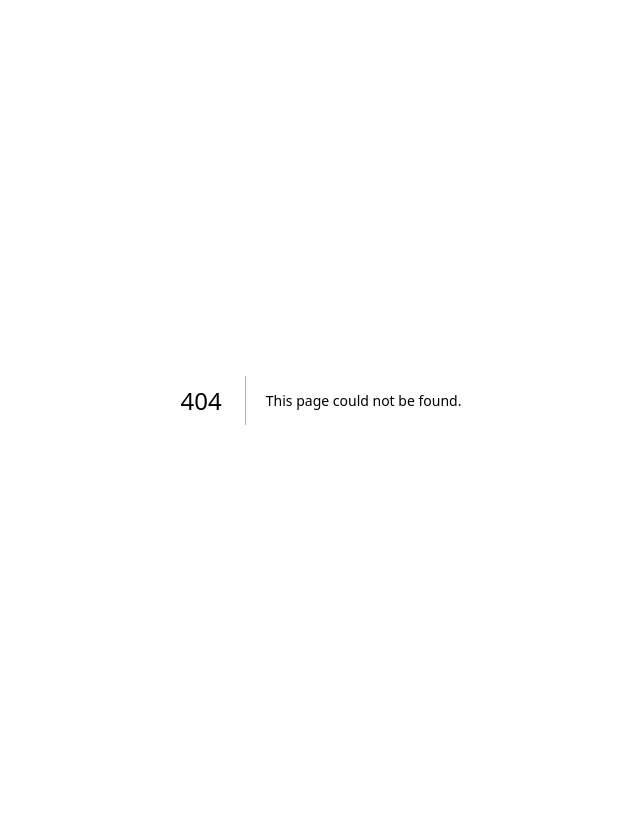
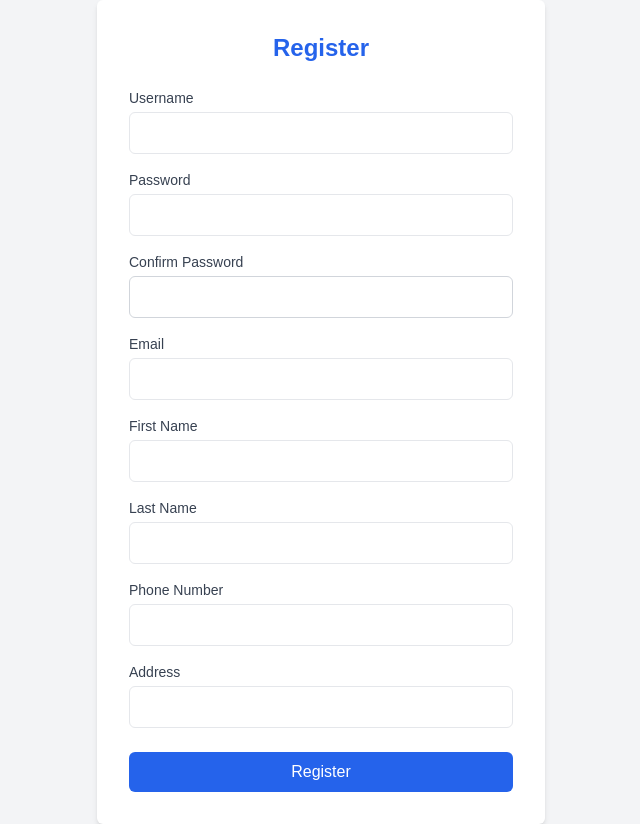
Before and after one commit to yuldan14/astrophile-react, a Next.js app: page /register in a window 1280 px wide. Before the commit this address had no page. Shown: the whole page, without its empty margins (319-959 px from the left). Before the commit the page ends 800 px from the top, so only its background shows below. Built offline with nearby package versions, Linux system fonts and the light colour scheme.

Commit message:
login register

```diff
--- a/src/app/components/Navbar.tsx
+++ b/src/app/components/Navbar.tsx
@@ -1,9 +1,14 @@
-'use client';
-import React, { useEffect } from 'react';
-import Image from 'next/image';
-import feather from 'feather-icons';
+"use client";
+import React, { useEffect } from "react";
+import Image from "next/image";
+import feather from "feather-icons";
+import { useRouter } from "next/navigation";
 
 const Navbar = () => {
+  const router = useRouter();
+  const handleLoginClick = () => {
+    router.push("/login");
+  };
   useEffect(() => {
     // Replace <i data-feather="icon-name"></i> with actual SVGs
     feather.replace(); // This will convert all elements with data-feather attributes to SVGs
@@ -11,33 +16,36 @@ const Navbar = () => {
 
   return (
     <main>
-      <div className='relative items-center h-[5rem] nunito flex justify-center bg-transparent w-[100%]'>
-        <div className='flex top-0 sticky z-10 w-[90%] h-[3.4rem] bg-[#002d64] rounded-3xl text-white'>
-          <div className='w-20% sm:w-[50%] flex'>
+      <div className="relative items-center h-[5rem] nunito flex justify-center bg-transparent w-[100%]">
+        <div className="flex top-0 sticky z-10 w-[90%] h-[3.4rem] bg-[#002d64] rounded-3xl text-white">
+          <div className="w-20% sm:w-[50%] flex">
             <Image
-              className='rounded-[1.4rem] object-cover aspect-square flex h-[3.4rem] w-[3.4rem]'
-              src='/logo1.png'
+              className="rounded-[1.4rem] object-cover aspect-square flex h-[3.4rem] w-[3.4rem]"
+              src="/logo1.png"
               width={50}
               height={50}
-              alt='logo'
+              alt="logo"
             />
-            <h4 className='font-bold h-[100%] hidden sm:flex items-center ml-5 text-sm md:text-md lg:text-lg'>
-              ASTRO<span className='span'>PHILE</span>
+            <h4 className="font-bold h-[100%] hidden sm:flex items-center ml-5 text-sm md:text-md lg:text-lg">
+              ASTRO<span className="span">PHILE</span>
             </h4>
           </div>
-          <div className='w-[100%] items-center'>
-            <ul className='flex justify-around h-[100%] items-center'>
-              <li className='text-[.70rem] sm:text-[.8rem] md:text-[1rem] lg:text-[1rem] hover:text-white cursor-pointer transition-all duration-500 hover:bg-[#3f80cf] p-1 pl-5 pr-5 rounded-3xl'>
+          <div className="w-[100%] items-center">
+            <ul className="flex justify-around h-[100%] items-center">
+              <li className="text-[.70rem] sm:text-[.8rem] md:text-[1rem] lg:text-[1rem] hover:text-white cursor-pointer transition-all duration-500 hover:bg-[#3f80cf] p-1 pl-5 pr-5 rounded-3xl">
                 <a href="#Hero">Home</a>
               </li>
-              <li className='text-[.70rem] sm:text-[.8rem] md:text-[1rem] lg:text-[1rem] hover:text-white cursor-pointer transition-all duration-500 hover:bg-[#3f80cf] p-1 pl-5 pr-5 rounded-3xl'>
+              <li className="text-[.70rem] sm:text-[.8rem] md:text-[1rem] lg:text-[1rem] hover:text-white cursor-pointer transition-all duration-500 hover:bg-[#3f80cf] p-1 pl-5 pr-5 rounded-3xl">
                 <a href="#Product">Product</a>
               </li>
-              <li className='text-[.70rem] sm:text-[.8rem] md:text-[1rem] lg:text-[1rem] hover:text-white cursor-pointer transition-all duration-500 hover:bg-[#3f80cf] p-1 pl-5 pr-5 rounded-3xl'>
+              <li className="text-[.70rem] sm:text-[.8rem] md:text-[1rem] lg:text-[1rem] hover:text-white cursor-pointer transition-all duration-500 hover:bg-[#3f80cf] p-1 pl-5 pr-5 rounded-3xl">
                 <a href="#AboutUs">About Us</a>
               </li>
-              <li className='text-[.70rem] sm:text-[.8rem] md:text-[1rem] lg:text-[1rem] hover:text-white cursor-pointer transition-all duration-500 hover:bg-[#3f80cf] p-1 pl-5 pr-5 rounded-3xl'>
-                <a href="#AboutUs"><i data-feather="log-in" className='w-[18px] h-[18px] sm:w-[24px] sm:h-[24px]'></i></a>
+              <li className="text-[.70rem] sm:text-[.8rem] md:text-[1rem] lg:text-[1rem] hover:text-white cursor-pointer transition-all duration-500 hover:bg-[#3f80cf] p-1 pl-5 pr-5 rounded-3xl" onClick={handleLoginClick}>
+                  <i
+                    data-feather="log-in"
+                    className="w-[18px] h-[18px] sm:w-[24px] sm:h-[24px]"
+                  ></i>
               </li>
             </ul>
           </div>
@@ -45,6 +53,6 @@ const Navbar = () => {
       </div>
     </main>
   );
-}
+};
 
 export default Navbar;
--- /dev/null
+++ b/src/app/login/page.tsx
@@ -0,0 +1,77 @@
+'use client';
+import React, { useState } from 'react';
+import { useRouter } from 'next/navigation';
+
+const Login = () => {
+  const router = useRouter();
+  const [email, setEmail] = useState('');
+  const [password, setPassword] = useState('');
+  const [error, setError] = useState('');
+
+  const handleLogin = (e: React.FormEvent) => {
+    e.preventDefault();
+
+    // Sederhana: contoh validasi email dan password kosong
+    if (!email || !password) {
+      setError('Please enter both email and password');
+      return;
+    }
+
+    // Implementasi autentikasi seharusnya ada di sini
+    // Untuk sementara, kita redirect ke halaman Home sebagai contoh
+    router.push('/');
+  };
+
+  return (
+    <div className="flex items-center justify-center h-screen bg-gray-100">
+      <div className="w-full max-w-md p-8 space-y-4 bg-white rounded-lg shadow-lg">
+        <h2 className="text-2xl font-bold text-center text-[#002d64]">Login to Astrophile</h2>
+
+        {error && (
+          <p className="text-sm text-red-500 text-center">
+            {error}
+          </p>
+        )}
+
+        <form onSubmit={handleLogin} className="space-y-4">
+          <div>
+            <label className="block mb-2 text-sm font-medium text-gray-600">Email</label>
+            <input
+              type="email"
+              className="w-full px-3 py-2 border border-gray-300 rounded-lg focus:outline-none focus:ring-2 focus:ring-[#002d64]"
+              placeholder="Enter your email"
+              value={email}
+              onChange={(e) => setEmail(e.target.value)}
+              required
+            />
+          </div>
+
+          <div>
+            <label className="block mb-2 text-sm font-medium text-gray-600">Password</label>
+            <input
+              type="password"
+              className="w-full px-3 py-2 border border-gray-300 rounded-lg focus:outline-none focus:ring-2 focus:ring-[#002d64]"
+              placeholder="Enter your password"
+              value={password}
+              onChange={(e) => setPassword(e.target.value)}
+              required
+            />
+          </div>
+
+          <button
+            type="submit"
+            className="w-full px-4 py-2 font-semibold text-white bg-[#002d64] rounded-lg hover:bg-[#3f80cf] transition-all duration-300"
+          >
+            Log In
+          </button>
+        </form>
+
+        <p className="text-center text-gray-600 text-sm">
+          Don't have an account? <a href="/register" className="text-[#002d64] hover:underline">Register here</a>
+        </p>
+      </div>
+    </div>
+  );
+};
+
+export default Login;
--- /dev/null
+++ b/src/app/register/page.tsx
@@ -0,0 +1,154 @@
+// app/register/page.tsx
+
+'use client';
+import React, { useState } from 'react';
+import { useRouter } from 'next/navigation';
+
+const RegisterPage = () => {
+  const [formData, setFormData] = useState({
+    username: '',
+    password: '',
+    confirmPassword: '',
+    email: '',
+    firstName: '',
+    lastName: '',
+    phoneNumber: '',
+    address: '',
+  });
+
+  const [error, setError] = useState('');
+  const router = useRouter();
+
+  const handleChange = (e: React.ChangeEvent<HTMLInputElement>) => {
+    const { name, value } = e.target;
+    setFormData({ ...formData, [name]: value });
+  };
+
+  const handleSubmit = (e: React.FormEvent) => {
+    e.preventDefault();
+    setError('');
+
+    if (formData.password !== formData.confirmPassword) {
+      setError('Passwords do not match!');
+      return;
+    }
+
+    console.log('Form submitted:', formData);
+
+    // Redirect to login page after registration
+    router.push('/login');
+  };
+
+  const isPasswordMatch = formData.password === formData.confirmPassword || !formData.confirmPassword;
+
+  return (
+    <main className="flex flex-col items-center justify-center min-h-screen bg-gray-100">
+      <div className="w-full max-w-md p-8 bg-white rounded-md shadow-md">
+        <h2 className="text-2xl font-bold text-center text-blue-600">Register</h2>
+        <form onSubmit={handleSubmit} className="mt-6">
+          <div className="mb-4">
+            <label className="block text-sm font-medium text-gray-700">Username</label>
+            <input
+              type="text"
+              name="username"
+              value={formData.username}
+              onChange={handleChange}
+              required
+              className="w-full px-3 py-2 mt-1 border rounded-md"
+            />
+          </div>
+          <div className="mb-4">
+            <label className="block text-sm font-medium text-gray-700">Password</label>
+            <input
+              type="password"
+              name="password"
+              value={formData.password}
+              onChange={handleChange}
+              required
+              className="w-full px-3 py-2 mt-1 border rounded-md"
+            />
+          </div>
+          <div className="mb-4">
+            <label className="block text-sm font-medium text-gray-700">Confirm Password</label>
+            <input
+              type="password"
+              name="confirmPassword"
+              value={formData.confirmPassword}
+              onChange={handleChange}
+              required
+              className={`w-full px-3 py-2 mt-1 border rounded-md ${
+                isPasswordMatch ? 'border-gray-300' : 'border-red-500'
+              }`}
+            />
+            {!isPasswordMatch && (
+              <p className="text-sm text-red-600 mt-1">Passwords do not match.</p>
+            )}
+          </div>
+          <div className="mb-4">
+            <label className="block text-sm font-medium text-gray-700">Email</label>
+            <input
+              type="email"
+              name="email"
+              value={formData.email}
+              onChange={handleChange}
+              required
+              className="w-full px-3 py-2 mt-1 border rounded-md"
+            />
+          </div>
+          <div className="mb-4">
+            <label className="block text-sm font-medium text-gray-700">First Name</label>
+            <input
+              type="text"
+              name="firstName"
+              value={formData.firstName}
+              onChange={handleChange}
+              required
+              className="w-full px-3 py-2 mt-1 border rounded-md"
+            />
+          </div>
+          <div className="mb-4">
+            <label className="block text-sm font-medium text-gray-700">Last Name</label>
+            <input
+              type="text"
+              name="lastName"
+              value={formData.lastName}
+              onChange={handleChange}
+              required
+              className="w-full px-3 py-2 mt-1 border rounded-md"
+            />
+          </div>
+          <div className="mb-4">
+            <label className="block text-sm font-medium text-gray-700">Phone Number</label>
+            <input
+              type="tel"
+              name="phoneNumber"
+              value={formData.phoneNumber}
+              onChange={handleChange}
+              required
+              className="w-full px-3 py-2 mt-1 border rounded-md"
+            />
+          </div>
+          <div className="mb-6">
+            <label className="block text-sm font-medium text-gray-700">Address</label>
+            <input
+              type="text"
+              name="address"
+              value={formData.address}
+              onChange={handleChange}
+              required
+              className="w-full px-3 py-2 mt-1 border rounded-md"
+            />
+          </div>
+          <button
+            type="submit"
+            className="w-full px-4 py-2 text-white bg-blue-600 rounded-md hover:bg-blue-700"
+          >
+            Register
+          </button>
+        </form>
+      </div>
+    </main>
+  );
+};
+
+export default RegisterPage;
```
